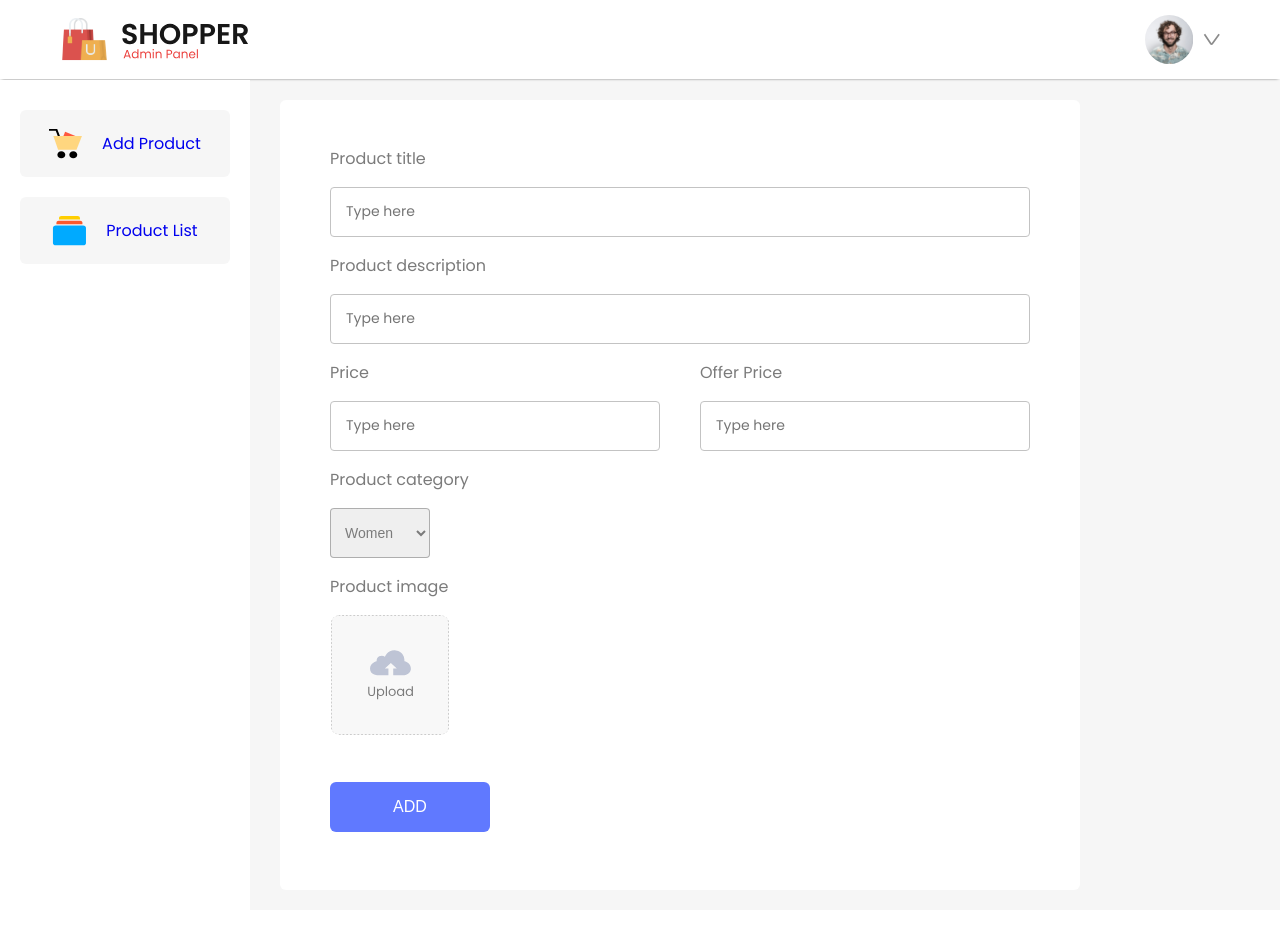
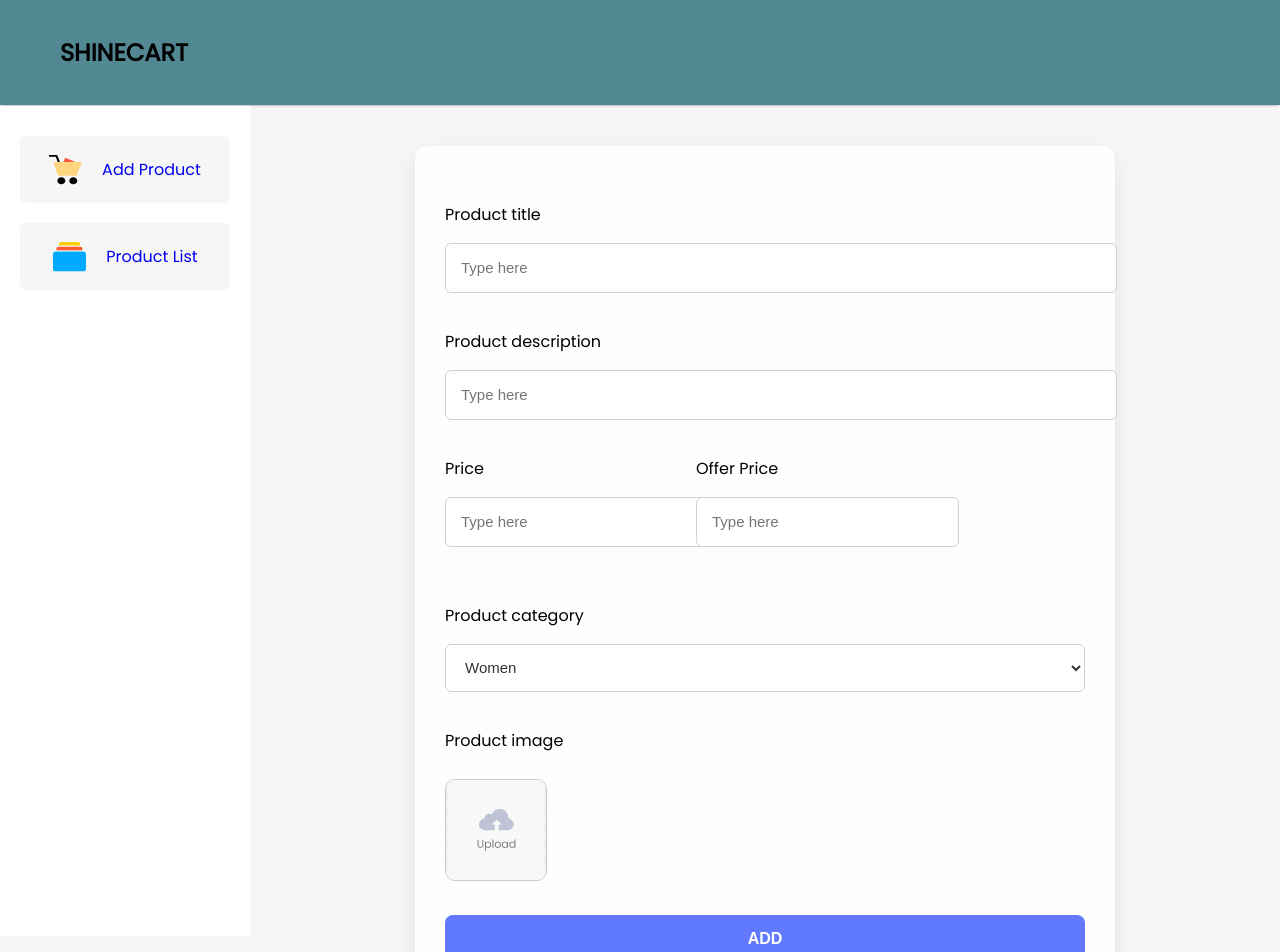
Before and after one commit to tanishkaverma43/ShineCart-Admin, a React (Create React App) app: page /addproduct in a window 1280 px wide. Shown: the top 952 px of the page. Built offline with nearby package versions, Linux system fonts and the light colour scheme.

Commit message:
final commit

```diff
--- a/src/Components/AddProduct/AddProduct.css
+++ b/src/Components/AddProduct/AddProduct.css
@@ -1,80 +1,89 @@
 .addproduct {
   box-sizing: border-box;
   width: 100%;
-  max-width: 800px;
-  padding: 30px 50px;
-  margin: 20px 30px;
-  border-radius: 6px;
-  background: #fff;
+  max-width: 700px;
+  padding: 40px 30px;
+  margin: 40px auto;
+  border-radius: 12px;
+  background: #fefefe;
+  box-shadow: 0 8px 24px rgba(0, 0, 0, 0.08);
+  font-family: 'Poppins', sans-serif;
+  transition: all 0.3s ease;
 }
 
 .addproduct-itemfield {
-  width: 100%;
-  color: #7b7b7b;
-  font-size: 16px;
+  margin-bottom: 20px;
+  display: flex;
+  flex-direction: column;
 }
 
-.addproduct-itemfield input {
-  box-sizing: border-box;
+.addproduct-itemfield label {
+  margin-bottom: 8px;
+  font-size: 15px;
+  color: #444;
+  font-weight: 500;
+}
+
+.addproduct-itemfield input,
+.add-product-selector {
   width: 100%;
-  height: 50px;
-  border-radius: 4px;
-  padding-left: 15px;
-  border: 1px solid #c3c3c3;
+  height: 48px;
+  padding: 0 15px;
+  font-size: 15px;
+  color: #333;
+  border: 1px solid #d1d1d1;
+  border-radius: 6px;
+  background: #ffffff;
+  transition: border 0.3s ease;
+}
+
+.addproduct-itemfield input:focus,
+.add-product-selector:focus {
+  border-color: #6079ff;
   outline: none;
-  color: #7b7b7b;
-  font-family: Poppins;
-  font-size: 14px;
+  box-shadow: 0 0 0 3px rgba(96, 121, 255, 0.2);
 }
 
 .addproduct-price {
   display: flex;
-  gap: 40px;
-}
-
-.add-product-selector {
-  padding: 10px 10px;
-  width: 100px;
-  height: 50px;
-  font-size: 14px;
-  color: #7b7b7b;
-  border: 1px solid #7b7b7b8d;
-  border-radius: 4px;
-}
-
-.addproduct-itemfield div {
-  display: flex;
-  width: 25%;
+  gap: 20px;
+  margin-bottom: 20px;
 }
 
 .addproduct-thumbnail-img {
-  height: 120px;
-  width: 120px;
+  height: 100px;
+  width: 100px;
   border-radius: 10px;
-  object-fit: contain;
-}
-
-.addproduct-itemfield div img {
-  margin-left: -30px;
+  object-fit: cover;
+  border: 1px solid #ccc;
+  margin-top: 10px;
 }
 
 .addproduct-btn {
-  margin-top: 40px;
-  width: 160px;
-  height: 50px;
-  border-radius: 6px;
-  background: #6079ff;
+  width: 100%;
+  height: 48px;
+  background-color: #6079ff;
+  color: white;
+  font-size: 16px;
+  font-weight: 600;
   border: none;
+  border-radius: 8px;
   cursor: pointer;
-  color: #FFF;
-  font-size: 16px;
-  font-weight: 500;
+  transition: background-color 0.3s ease;
 }
 
-@media(max-width:800px) {
+.addproduct-btn:hover {
+  background-color: #4f68e0;
+}
+
+@media (max-width: 768px) {
   .addproduct {
-    width: auto;
-    padding: 30px;
-    margin: 20px 20px;
+    margin: 20px;
+    padding: 30px 20px;
+  }
+
+  .addproduct-price {
+    flex-direction: column;
+    gap: 15px;
   }
 }
--- a/src/Components/Navbar/Navbar.css
+++ b/src/Components/Navbar/Navbar.css
@@ -5,7 +5,7 @@
     padding: 15px 60px;
     box-shadow: 0 1px 3px -2px black;
     margin-bottom: 1px;
-    background: white;
+    background: rgb(81, 136, 146);
 }
 .nav-logo{
     width: 200px;
--- a/src/Components/Navbar/Navbar.jsx
+++ b/src/Components/Navbar/Navbar.jsx
@@ -6,8 +6,7 @@ import navprofileIcon from '../Assets/nav-profile.svg'
 const Navbar = () => {
   return (
     <div className='navbar'>
-      <img src={navlogo} className='nav-logo' alt="" />
-      <img src={navprofileIcon} className='nav-profile' alt="" />
+      <h2>SHINECART</h2>
     </div>
   )
 }
```
